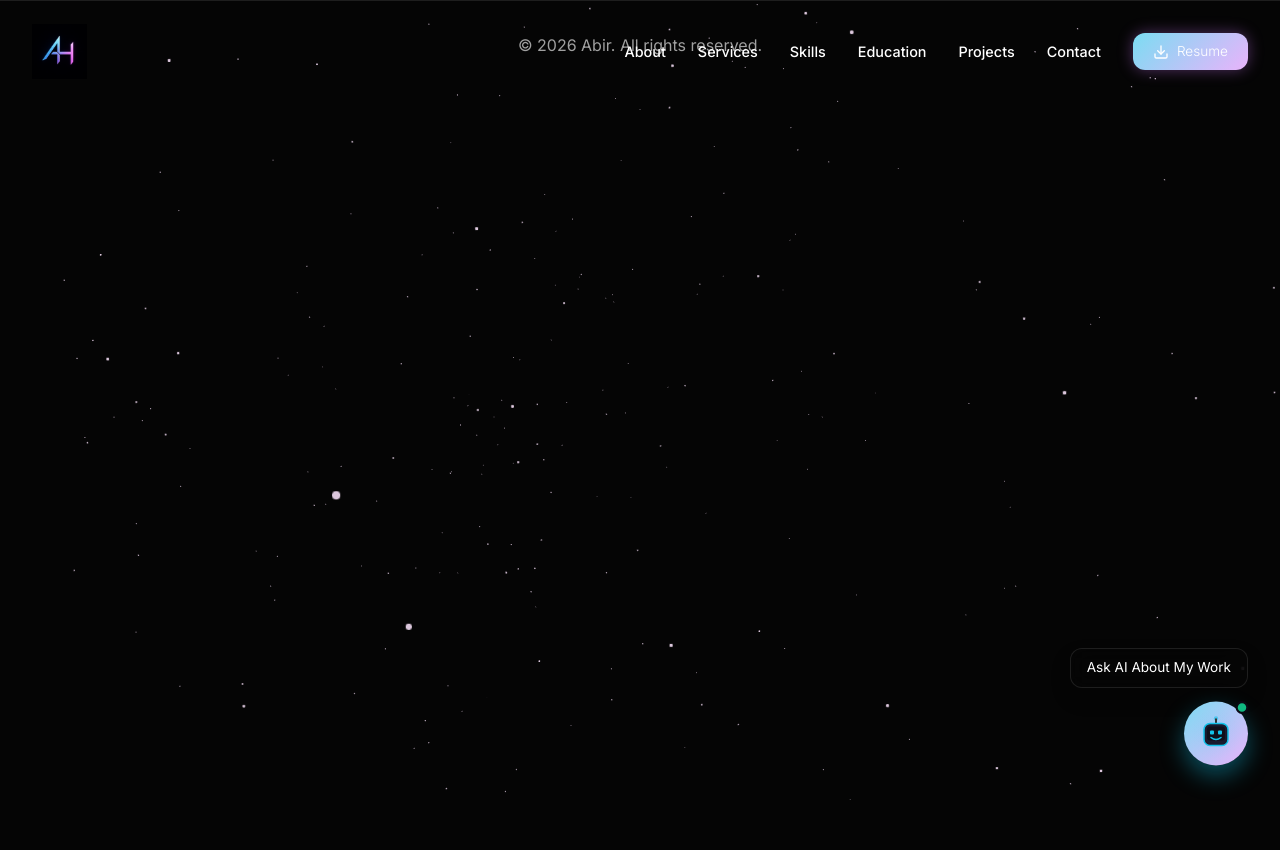
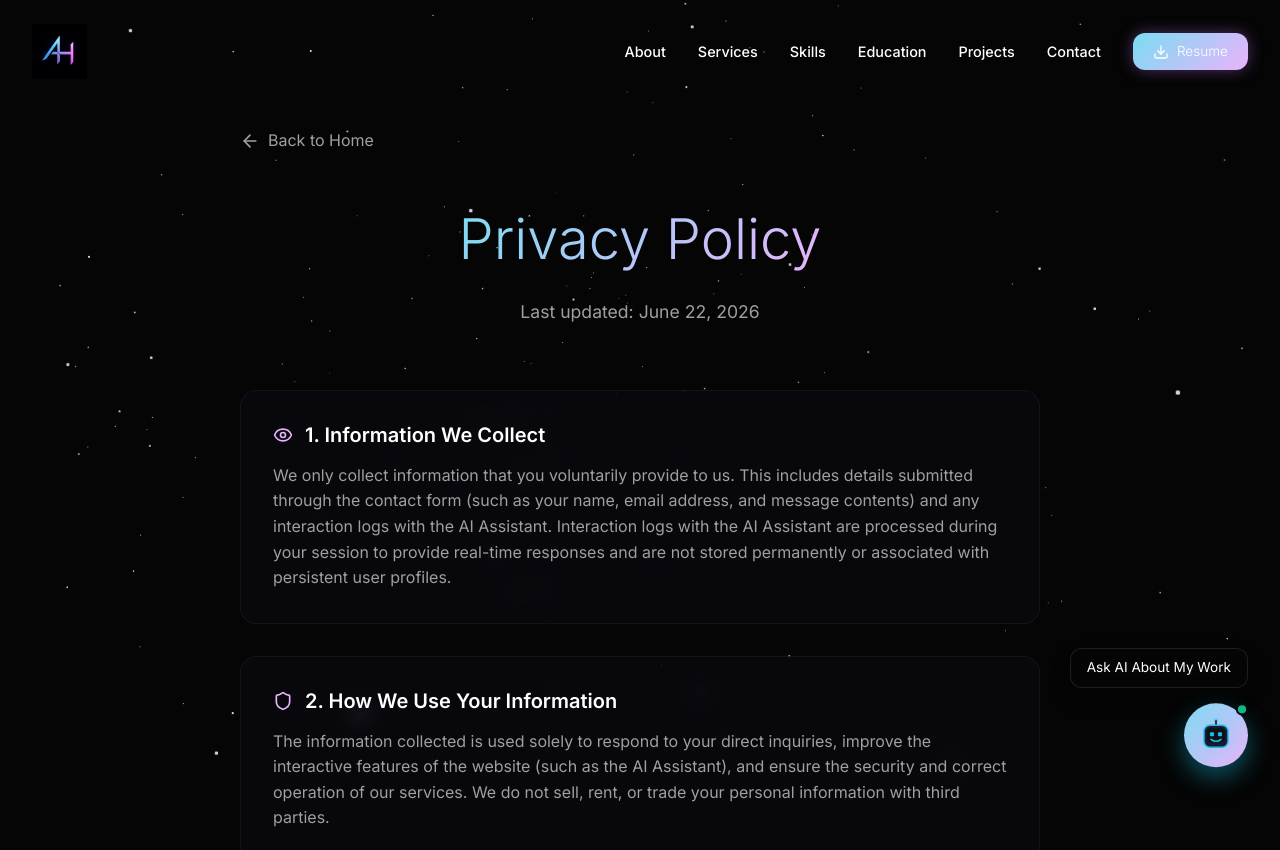
Before and after one commit to abir-dev0/abir, a React (Vite) app: page /privacy in a window 1280 px wide. Shown: the top 850 px of the page. Before the commit the page ends 800 px from the top, so only its background shows below. Built offline with nearby package versions, Linux system fonts and the light colour scheme.

Commit message:
feat: add privacy policy page and configure route

```diff
--- a/src/App.jsx
+++ b/src/App.jsx
@@ -11,6 +11,7 @@ import Contact from './components/Contact';
 import SpaceBackground from './components/SpaceBackground';
 import ProjectDetail from './pages/ProjectDetail';
 import CertificationsPage from './pages/CertificationsPage';
+import PrivacyPolicy from './pages/PrivacyPolicy';
 import AIAssistant from './components/AIAssistant';
 
 import { useEffect } from 'react';
@@ -55,6 +56,8 @@ function App() {
           <Route path="/" element={<Home />} />
           <Route path="/project/:id" element={<ProjectDetail />} />
           <Route path="/certifications" element={<CertificationsPage />} />
+          <Route path="/privacy" element={<PrivacyPolicy />} />
+          <Route path="/privacy-policy" element={<PrivacyPolicy />} />
         </Routes>
       </main>
       <footer style={{ textAlign: 'center', padding: '2rem', color: 'var(--text-secondary)', borderTop: '1px solid var(--border-color)', position: 'relative', zIndex: 10 }}>
--- /dev/null
+++ b/src/pages/PrivacyPolicy.jsx
@@ -0,0 +1,121 @@
+import { useEffect } from 'react';
+import { Link } from 'react-router-dom';
+import { motion } from 'framer-motion';
+import { ArrowLeft, Shield, Lock, Eye, Trash2, Mail } from 'lucide-react';
+
+const PrivacyPolicy = () => {
+  useEffect(() => {
+    window.scrollTo(0, 0);
+  }, []);
+
+  const sections = [
+    {
+      icon: <Eye size={20} className="accent-color" style={{ color: 'var(--accent-color)' }} />,
+      title: "1. Information We Collect",
+      content: "We only collect information that you voluntarily provide to us. This includes details submitted through the contact form (such as your name, email address, and message contents) and any interaction logs with the AI Assistant. Interaction logs with the AI Assistant are processed during your session to provide real-time responses and are not stored permanently or associated with persistent user profiles."
+    },
+    {
+      icon: <Shield size={20} className="accent-color" style={{ color: 'var(--accent-color)' }} />,
+      title: "2. How We Use Your Information",
+      content: "The information collected is used solely to respond to your direct inquiries, improve the interactive features of the website (such as the AI Assistant), and ensure the security and correct operation of our services. We do not sell, rent, or trade your personal information with third parties."
+    },
+    {
+      icon: <Lock size={20} className="accent-color" style={{ color: 'var(--accent-color)' }} />,
+      title: "3. Third-Party Services & Integrations",
+      content: "This website may integrate third-party APIs and services, including but not limited to Meta Graph API, Vercel analytics, and Google Fonts. These integrations may compile non-personal telemetry or require standard technical handshakes. Any Meta integration fully complies with the Meta Developer Policies. We encourage you to review the privacy policies of these third-party platforms."
+    },
+    {
+      icon: <Trash2 size={20} className="accent-color" style={{ color: 'var(--accent-color)' }} />,
+      title: "4. Data Deletion Requests",
+      content: "In compliance with general data protection regulations (such as GDPR) and Meta Developer Policies, we provide users with the right to request the deletion of any personal data we may hold. If you wish to request the deletion of your conversation history, contact submissions, or any other data associated with your visits, please send an email to the contact address listed below. We will process your request within 30 days."
+    },
+    {
+      icon: <Mail size={20} className="accent-color" style={{ color: 'var(--accent-color)' }} />,
+      title: "5. Contact Information",
+      content: "If you have any questions, concerns, or requests regarding this Privacy Policy or your personal data, please contact Abir Hachlafi at: hachlafiabir@gmail.com."
+    }
+  ];
+
+  return (
+    <div className="section" style={{ paddingTop: '8rem', minHeight: '100vh' }}>
+      <div className="container" style={{ maxWidth: '800px', margin: '0 auto' }}>
+        {/* Back Button */}
+        <motion.div
+          initial={{ opacity: 0, x: -20 }}
+          animate={{ opacity: 1, x: 0 }}
+          style={{ marginBottom: '3rem' }}
+        >
+          <Link
+            to="/"
+            style={{
+              background: 'none',
+              border: 'none',
+              color: 'var(--text-secondary)',
+              display: 'inline-flex',
+              alignItems: 'center',
+              gap: '0.5rem',
+              cursor: 'pointer',
+              fontSize: '1rem',
+              textDecoration: 'none',
+              transition: 'color 0.3s ease'
+            }}
+            onMouseOver={(e) => e.currentTarget.style.color = 'var(--accent-color)'}
+            onMouseOut={(e) => e.currentTarget.style.color = 'var(--text-secondary)'}
+          >
+            <ArrowLeft size={20} /> Back to Home
+          </Link>
+        </motion.div>
+
+        {/* Header */}
+        <motion.div
+          initial={{ opacity: 0, y: 20 }}
+          animate={{ opacity: 1, y: 0 }}
+          transition={{ duration: 0.5 }}
+          style={{ textAlign: 'center', marginBottom: '4rem' }}
+        >
+          <h1 style={{ marginBottom: '1.5rem', display: 'inline-block' }}>Privacy Policy</h1>
+          <p style={{ color: 'var(--text-secondary)', fontSize: '1.1rem' }}>
+            Last updated: {new Date().toLocaleDateString('en-US', { year: 'numeric', month: 'long', day: 'numeric' })}
+          </p>
+        </motion.div>
+
+        {/* Policy Content */}
+        <div style={{ display: 'flex', flexDirection: 'column', gap: '2rem' }}>
+          {sections.map((section, index) => (
+            <motion.div
+              key={index}
+              initial={{ opacity: 0, y: 20 }}
+              animate={{ opacity: 1, y: 0 }}
+              transition={{ duration: 0.5, delay: index * 0.1 }}
+              className="glass-panel"
+              style={{
+                padding: '2rem',
+                border: '1px solid rgba(255, 255, 255, 0.05)',
+                borderRadius: '1rem',
+                background: 'rgba(10, 10, 20, 0.5)',
+                backdropFilter: 'blur(10px)'
+              }}
+            >
+              <div style={{ display: 'flex', alignItems: 'center', gap: '0.75rem', marginBottom: '1rem' }}>
+                {section.icon}
+                <h3 style={{ margin: 0, fontSize: '1.25rem', color: 'var(--text-primary)', fontWeight: '600' }}>
+                  {section.title}
+                </h3>
+              </div>
+              <p style={{
+                color: 'var(--text-secondary)',
+                fontSize: '1rem',
+                lineHeight: '1.6',
+                margin: 0
+              }}>
+                {section.content}
+              </p>
+            </motion.div>
+          ))}
+        </div>
+      </div>
+    </div>
+  );
+};
+
+export default PrivacyPolicy;
```
